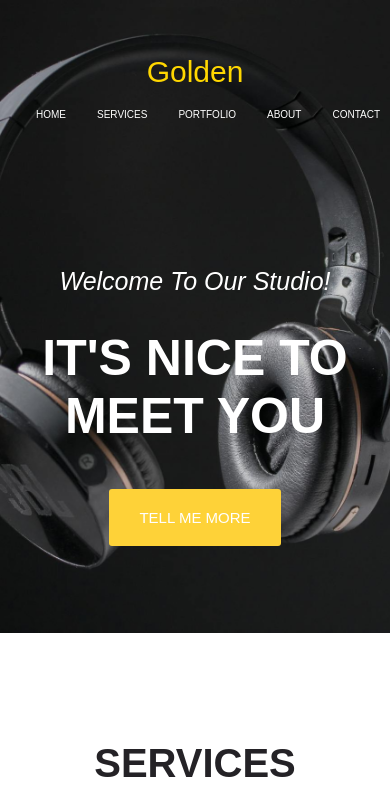
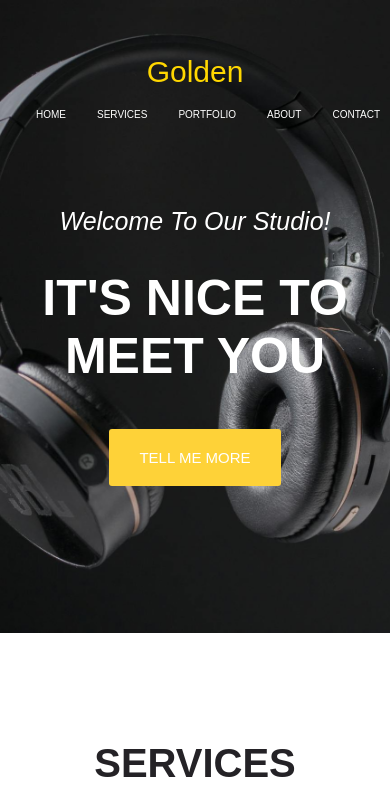
Before and after one commit to krystianblasiak/project-submodule-3-6, a website: page index.html in a window 390 px wide. Shown: the top 796 px of the page. Drawn offline with Linux system fonts and the light colour scheme; a web font is replaced by a local one.

Commit message:
Change Style CSS change RWD for phone

```diff
--- a/sass/style.scss
+++ b/sass/style.scss
@@ -264,7 +264,7 @@ footer {
 
         .splash {
             .splash-inner {
-                top: 60px;
+                top: 0;
                 left: 0;
 
                 h2 {
```
Also changed, not shown: css/style.css.
